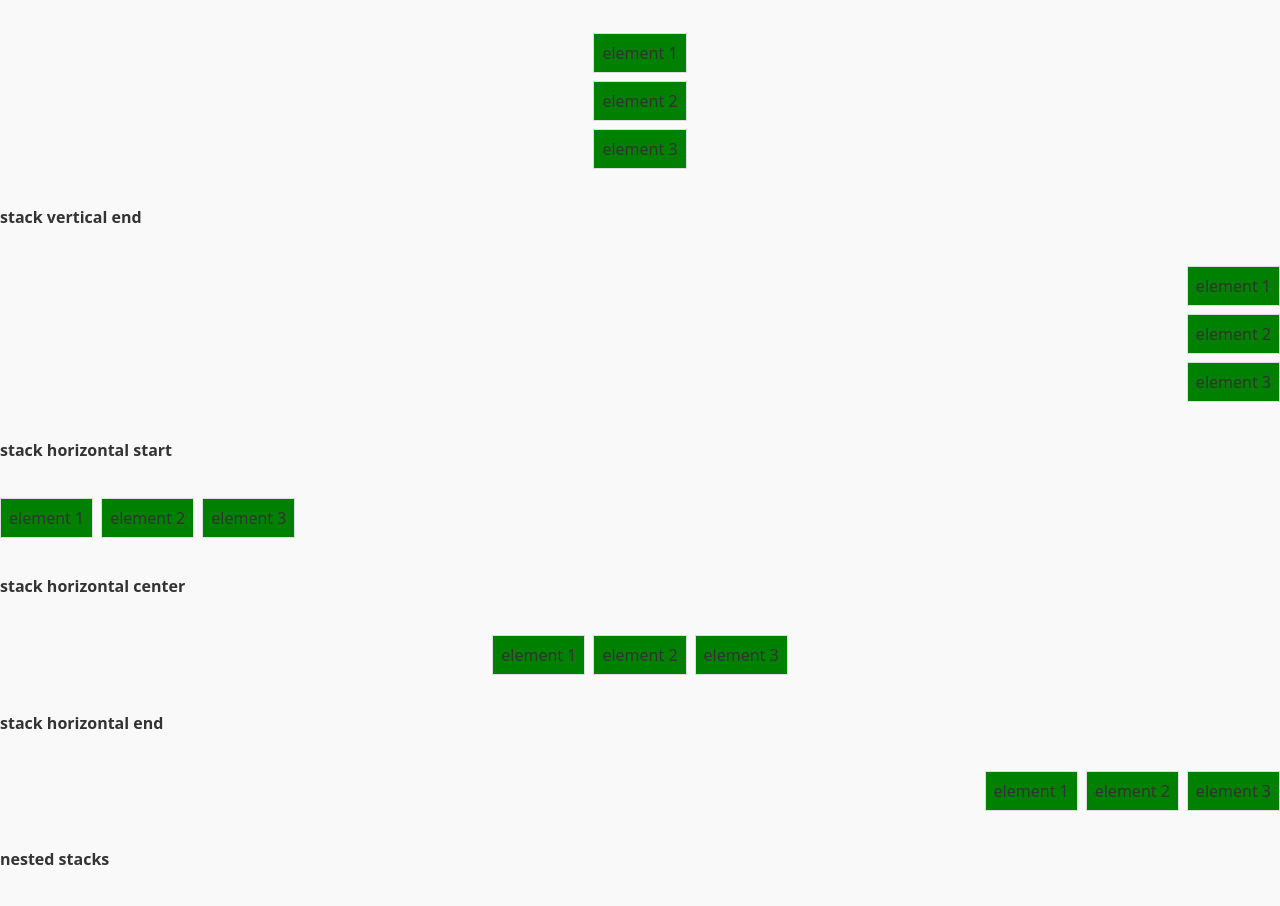
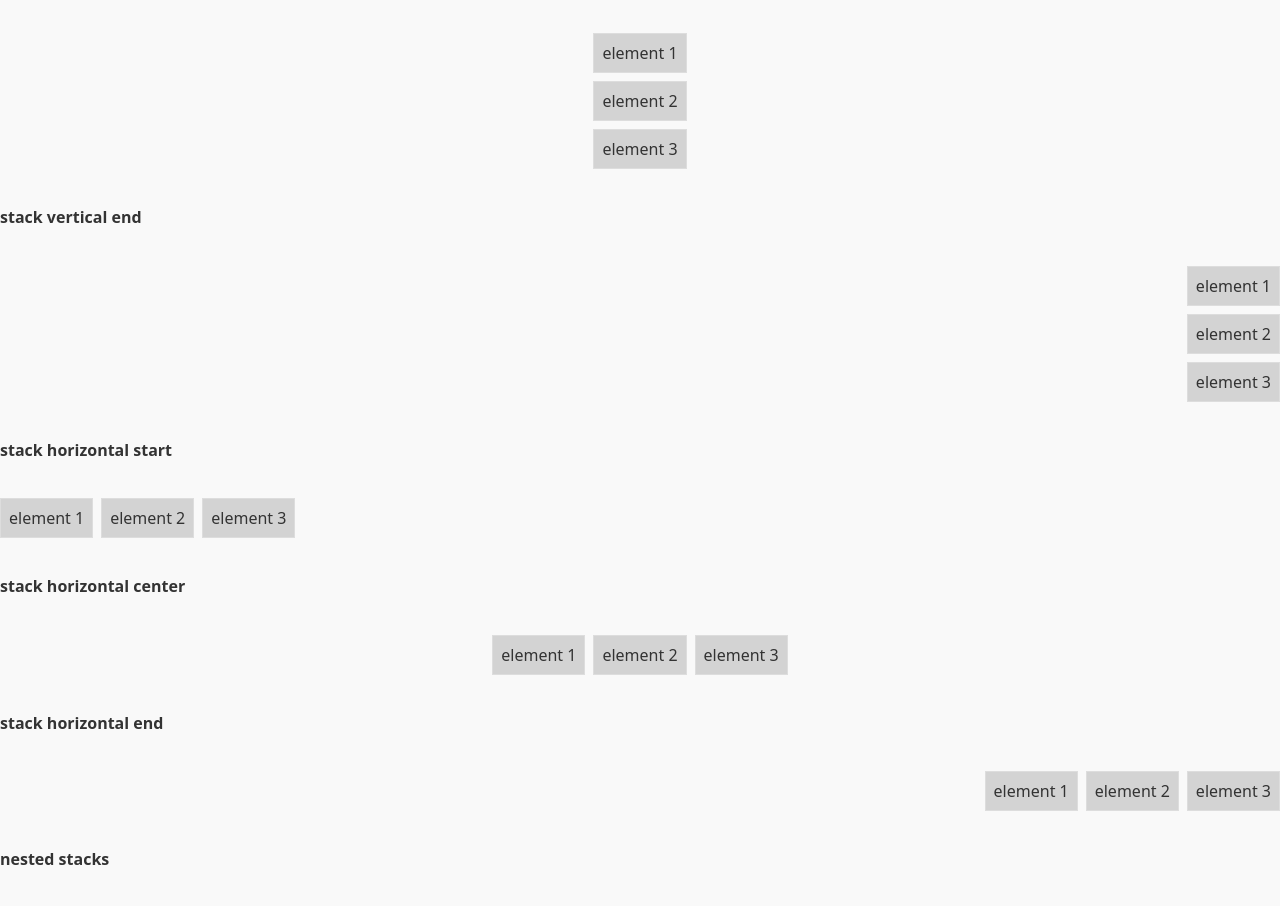
Before and after one commit to robinjac/R4, a SvelteKit app: page / in a window 1280 px wide. Shown: the part 280-1186 px from the top of the page. Built offline with nearby package versions, Linux system fonts and the light colour scheme.

Commit message:
Add height and width and use lightgrey

```diff
--- a/src/components/View.svelte
+++ b/src/components/View.svelte
@@ -2,11 +2,13 @@
     import type { Snippet } from "svelte";
 
     type Props = {
+        height?: number;
+        width?: number;
         padding?: { top?: Spacing; bottom?: Spacing; left?: Spacing; right?: Spacing } | Spacing;
         border?: { top?: boolean; bottom?: boolean; left?: boolean; right?: boolean } | boolean;
         rounded?: { top?: Spacing; bottom?: Spacing; left?: Spacing; right?: Spacing } | boolean;
         background?: Background;
-        children: Snippet;
+        children?: Snippet;
     };
 
     const fromBorder = (border: Props["border"]) => {
@@ -63,14 +65,25 @@
         }
     };
 
-    const { children, padding, border, rounded = false, background }: Props = $props();;
+    const {
+        children,
+        padding,
+        border,
+        rounded = false,
+        background,
+        width,
+        height
+    }: Props = $props();
+
 </script>
 
 <div
+    style:width={width ? `${width}px` : undefined}
+    style:height={height ? `${height}px` : undefined}
     style:border={fromBorder(border)}
     style:padding={fromPadding(padding)}
     style:border-radius={fromRounded(rounded) ?? "0"}
     style:background-color={typeof background === "string" ? background : undefined }
 >
-    {@render children()}
+    {@render children?.()}
 </div>
--- a/src/routes/+page.svelte
+++ b/src/routes/+page.svelte
@@ -7,46 +7,47 @@
 <Stack vertical gap="s">
   <h4>stack vertical start</h4>
   <Stack gap="xxs" vertical align="start">
-    <View padding="xxs" border background="green">element 1</View>
-    <View padding="xxs" border background="green">element 2</View>
-    <View padding="xxs" border background="green">element 3</View>
+    <View padding="xxs" border background="lightgrey">element 1</View>
+    <View padding="xxs" border background="lightgrey">element 2</View>
+    <View padding="xxs" border background="lightgrey">element 3</View>
   </Stack>
   <h4>stack vertical center</h4>
   <Stack gap="xxs" vertical align="center">
-    <View padding="xxs" border background="green">element 1</View>
-    <View padding="xxs" border background="green">element 2</View>
-    <View padding="xxs" border background="green">element 3</View>
+    <View padding="xxs" border background="lightgrey">element 1</View>
+    <View padding="xxs" border background="lightgrey">element 2</View>
+    <View padding="xxs" border background="lightgrey">element 3</View>
   </Stack>
   <h4>stack vertical end</h4>
   <Stack gap="xxs" vertical align="end">
-    <View padding="xxs" border background="green">element 1</View>
-    <View padding="xxs" border background="green">element 2</View>
-    <View padding="xxs" border background="green">element 3</View>
+    <View padding="xxs" border background="lightgrey">element 1</View>
+    <View padding="xxs" border background="lightgrey">element 2</View>
+    <View padding="xxs" border background="lightgrey">element 3</View>
   </Stack>
   <h4>stack horizontal start</h4>
   <Stack gap="xxs" align="start">
-    <View padding="xxs" border background="green">element 1</View>
-    <View padding="xxs" border background="green">element 2</View>
-    <View padding="xxs" border background="green">element 3</View>
+    <View padding="xxs" border background="lightgrey">element 1</View>
+    <View padding="xxs" border background="lightgrey">element 2</View>
+    <View padding="xxs" border background="lightgrey">element 3</View>
   </Stack>
   <h4>stack horizontal center</h4>
   <Stack gap="xxs" align="center">
-    <View padding="xxs" border background="green">element 1</View>
-    <View padding="xxs" border background="green">element 2</View>
-    <View padding="xxs" border background="green">element 3</View>
+    <View padding="xxs" border background="lightgrey">element 1</View>
+    <View padding="xxs" border background="lightgrey">element 2</View>
+    <View padding="xxs" border background="lightgrey">element 3</View>
   </Stack>
   <h4>stack horizontal end</h4>
   <Stack gap="xxs" align="end">
-    <View padding="xxs" border background="green">element 1</View>
-    <View padding="xxs" border background="green">element 2</View>
-    <View padding="xxs" border background="green">element 3</View>
+    <View padding="xxs" border background="lightgrey">element 1</View>
+    <View padding="xxs" border background="lightgrey">element 2</View>
+    <View padding="xxs" border background="lightgrey">element 3</View>
   </Stack>
 
   <h4>nested stacks</h4>
    <Stack gap="xxs">
-    <View padding="xxs" border rounded background="green">element 1</View>
-    <Stack align="center">
-        <View padding="xxs" border rounded background="green">element 2</View>
+    <View padding="xxs" border rounded background="lightgrey">element 1</View>
+    <Stack gap="xxs" align="end">
+        <View padding="xxs" border height={100} rounded background="lightgrey"/>
+        <View padding="xxs" border height={200} rounded background="lightgrey">element 3</View>
     </Stack>
   </Stack>
 </Stack>
```
